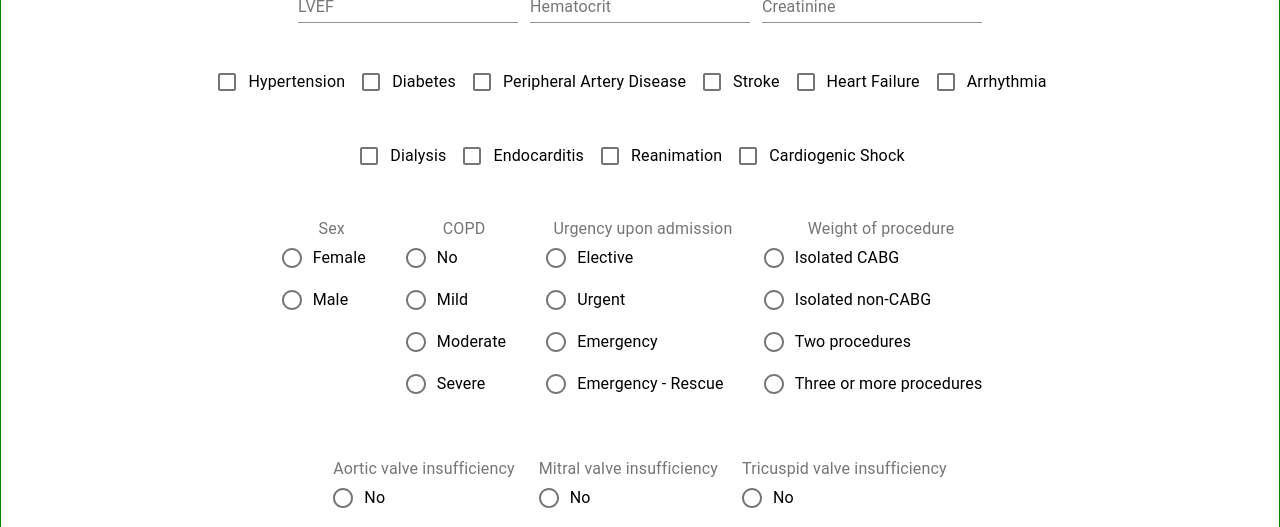
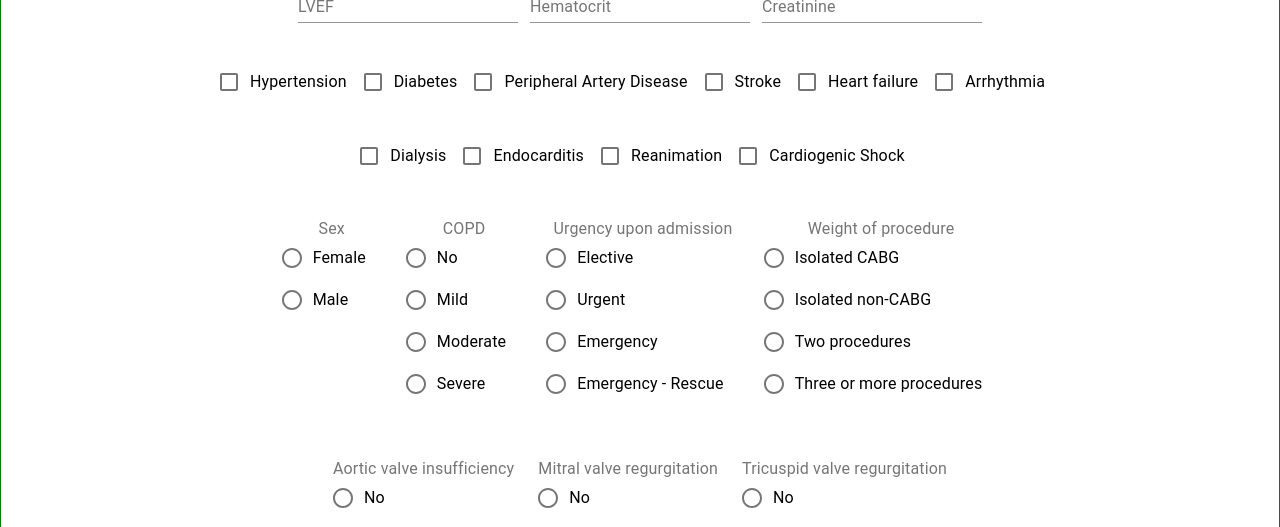
Before and after one commit to santiag0m/cardio-client, a React (Create React App) app: page / in a window 1280 px wide. Shown: the part 262-789 px from the top of the page. Built offline with nearby package versions, Linux system fonts and the light colour scheme.

Commit message:
Connect to endpoint

```diff
--- a/src/views/Form.js
+++ b/src/views/Form.js
@@ -64,7 +64,28 @@ export default function Form() {
   const [formRequest, setFormRequest] = useState({});
 
   let handleSubmit = () => {
-    alert(JSON.stringify(formRequest));
+    fetch(
+      "https://ayef8zx40j.execute-api.us-east-1.amazonaws.com/dev/",
+      {
+        method:"POST",
+        mode: "cors",
+        headers: {
+          'Content-Type': 'application/json'
+        },
+        body: JSON.stringify(formRequest)
+      }
+    ).then(response => response.json())
+    .then(data => {
+      console.log(data)
+      if (data.risk_score !== undefined){
+        const risk = (parseFloat(data.risk_score) * 100).toFixed(2)
+        alert("The risk score is: " + risk + "%")
+    } else{
+      alert(data.message)}
+    }
+    );
+
+    console.log(JSON.stringify(formRequest));
   };
 
   const formUpdate = useCallback(
@@ -148,7 +169,7 @@ export default function Form() {
       />
       <Field
         key="Heart Failure"
-        field_name="Heart Failure"
+        field_name="Heart failure"
         type="checkbox"
         formUpdate={formUpdate}
       />
@@ -234,16 +255,16 @@ export default function Form() {
         className={classes.category}
       />
       <Field
-        key="Mitral valve insufficiency"
-        field_name="Mitral valve insufficiency"
+        key="Mitral valve regurgitation"
+        field_name="Mitral valve regurgitation"
         type="category"
         options={["No", "Trivial", "Mild", "Moderate", "Severe"]}
         formUpdate={formUpdate}
         className={classes.category}
       />
       <Field
-        key="Tricuspid valve insufficiency"
-        field_name="Tricuspid valve insufficiency"
+        key="Tricuspid valve regurgitation"
+        field_name="Tricuspid valve regurgitation"
         type="category"
         options={["No", "Trivial", "Mild", "Moderate", "Severe"]}
         formUpdate={formUpdate}
```
